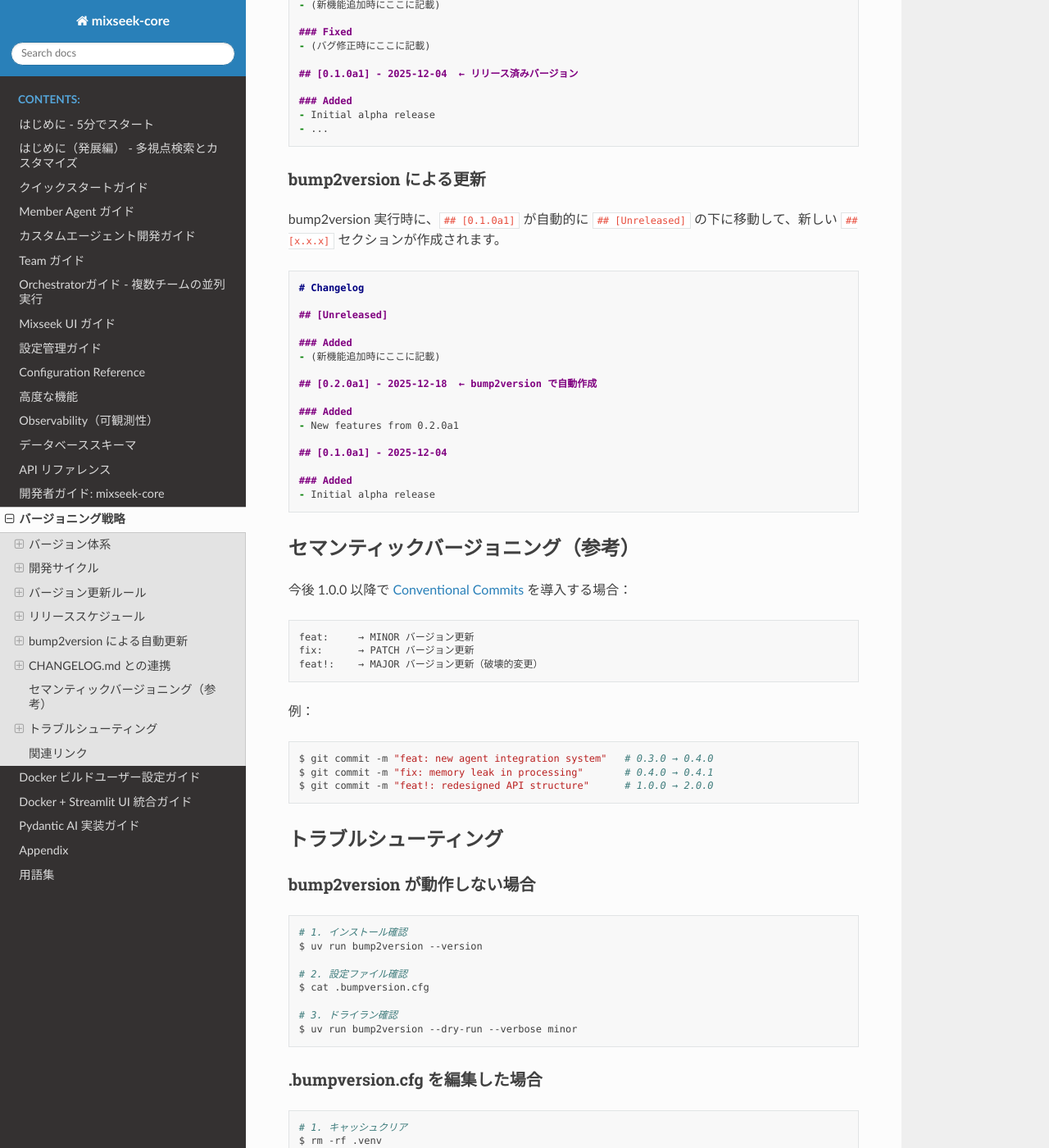
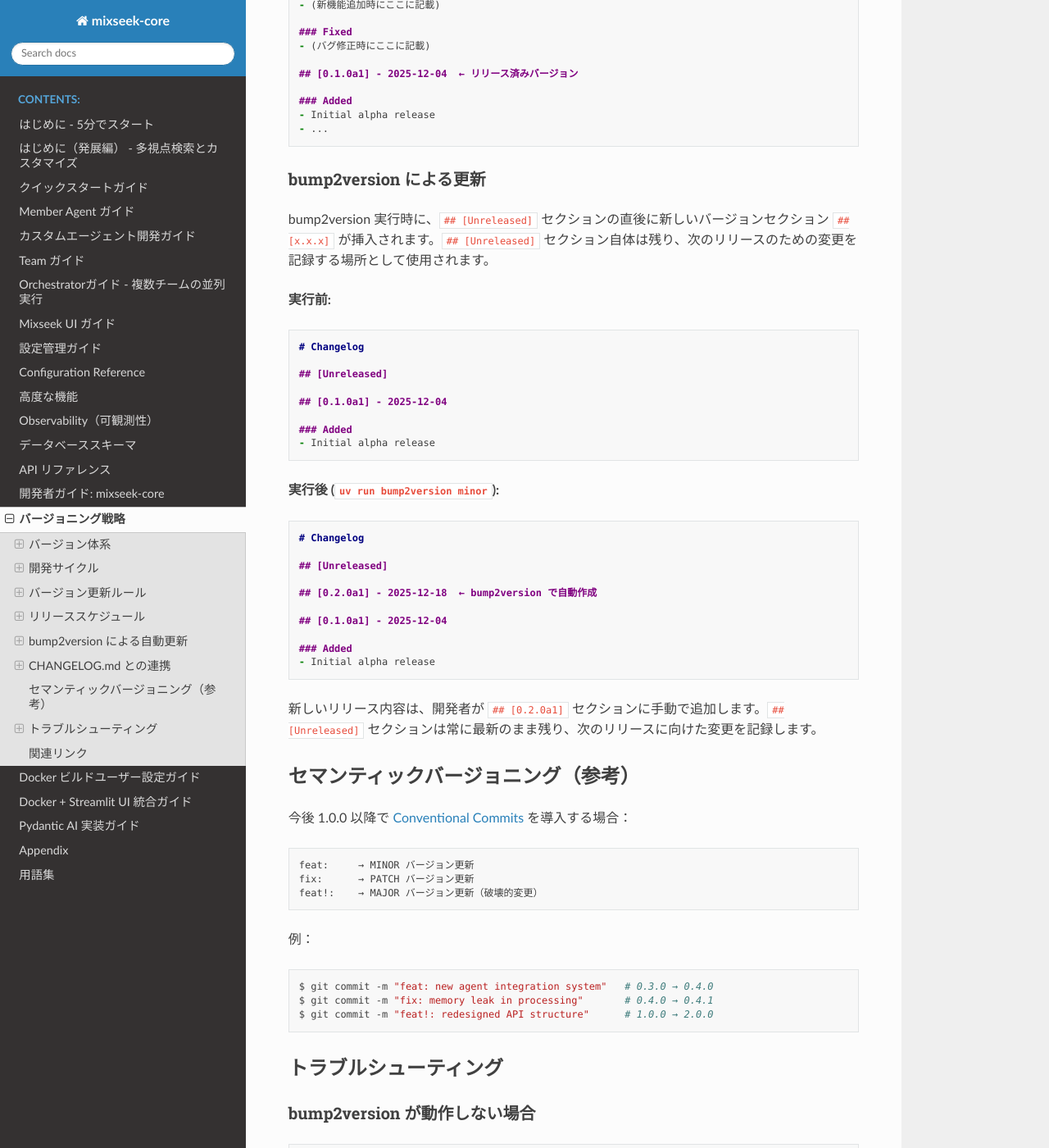
Before and after one commit to mixseek/mixseek-core, a Sphinx documentation site: the page built from docs/versioning.md, in a window 1280 px wide and 1400 px high, scrolled down 5031 px. Shown: the whole window at 82% size. Built offline with Sphinx 7.4.7 and the Read the Docs theme 3.1.0, drawn with Linux system fonts in a browser that asks for light colours.

Commit message:
docs: update bump2version behavior description in versioning.md
Address Gemini Code Assist feedback regarding misleading documentation
about bump2version CHANGELOG.md update behavior.

Problem:
- Documentation stated that '## [0.1.0a1]' would move under '## [Unreleased]'
- This description didn't match the actual .bumpversion.cfg implementation

Solution:
- Updated to reflect actual behavior: new version section is inserted
  immediately after '## [Unreleased]'
- '## [Unreleased]' section remains intact for tracking future changes
- Added before/after examples to clarify the process
- Explained that developers manually add content to new version sections

This aligns with the standard Keep a Changelog workflow and the current
.bumpversion.cfg configuration.

Co-Authored-By: Claude <noreply@anthropic.com>

````diff
--- a/docs/versioning.md
+++ b/docs/versioning.md
@@ -212,26 +212,35 @@ $ uv run bump2version --dry-run --verbose minor
 
 ### bump2version による更新
 
-bump2version 実行時に、`## [0.1.0a1]` が自動的に `## [Unreleased]` の下に移動して、新しい `## [x.x.x]` セクションが作成されます。
+bump2version 実行時に、`## [Unreleased]` セクションの直後に新しいバージョンセクション `## [x.x.x]` が挿入されます。`## [Unreleased]` セクション自体は残り、次のリリースのための変更を記録する場所として使用されます。
 
+**実行前:**
 ```markdown
 # Changelog
 
 ## [Unreleased]
-
-### Added
-- (新機能追加時にここに記載)
-
-## [0.2.0a1] - 2025-12-18  ← bump2version で自動作成
-
-### Added
-- New features from 0.2.0a1
 
 ## [0.1.0a1] - 2025-12-04
 
 ### Added
 - Initial alpha release
 ```
+
+**実行後 (`uv run bump2version minor`):**
+```markdown
+# Changelog
+
+## [Unreleased]
+
+## [0.2.0a1] - 2025-12-18  ← bump2version で自動作成
+
+## [0.1.0a1] - 2025-12-04
+
+### Added
+- Initial alpha release
+```
+
+新しいリリース内容は、開発者が `## [0.2.0a1]` セクションに手動で追加します。`## [Unreleased]` セクションは常に最新のまま残り、次のリリースに向けた変更を記録します。
 
 ## セマンティックバージョニング（参考）
 
````
